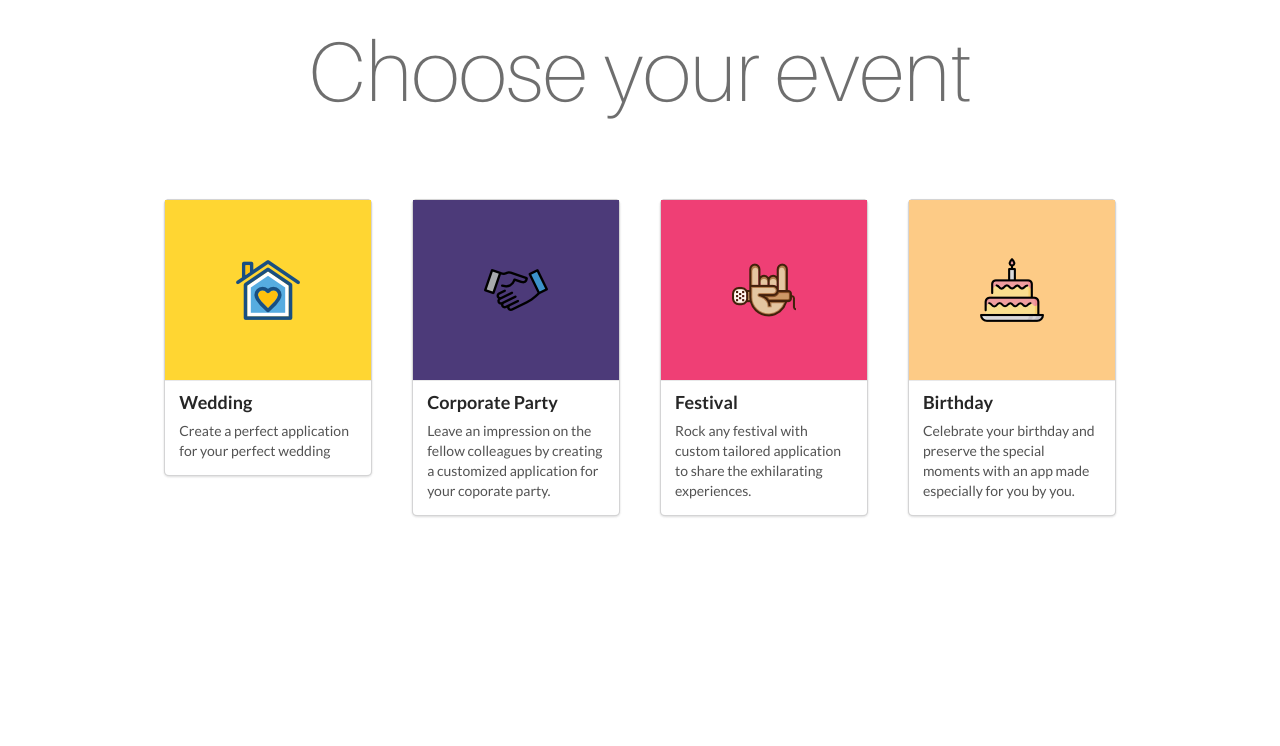
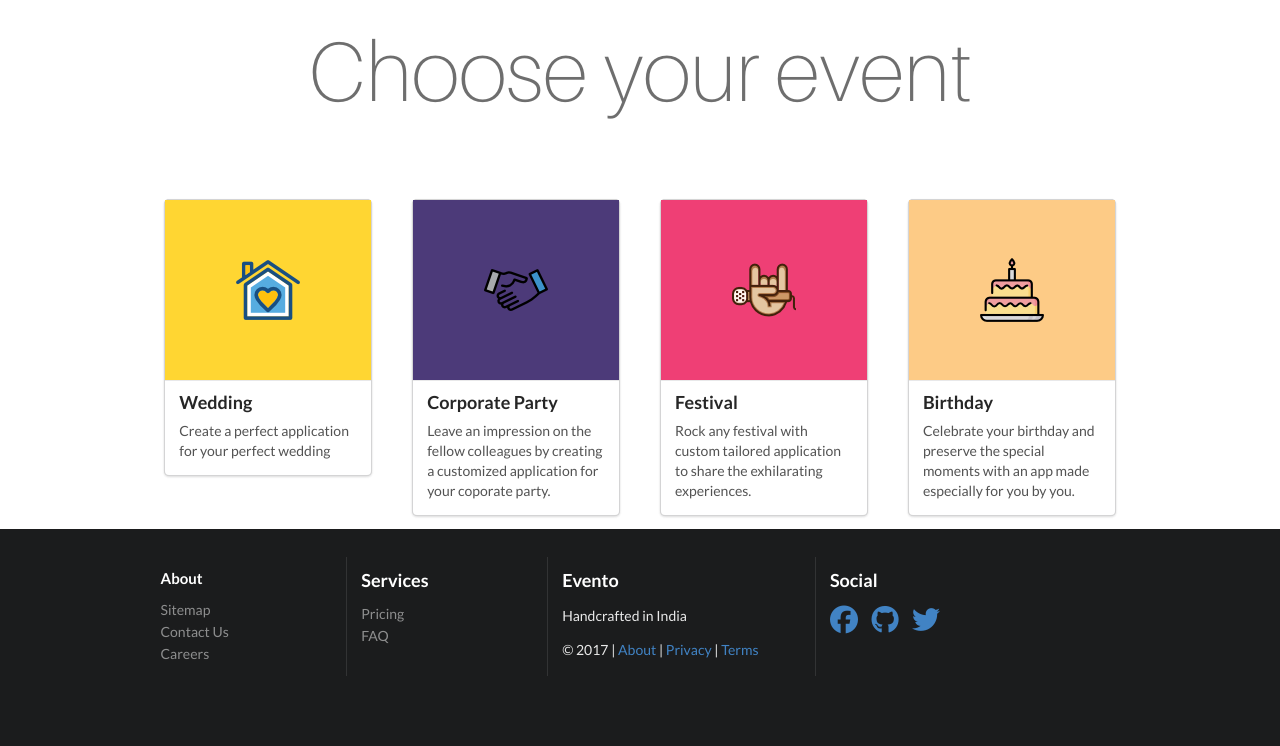
Before and after one commit to utkarshnath/Android-App-Generator-Frontend, a plain HTML site: page index.html in a window 1280 px wide. Shown: the part 984-1730 px from the top of the page. Before the commit the page ends 1513 px from the top, so only its background shows below. Drawn offline with Linux system fonts and the light colour scheme.

Commit message:
Footer (#5)
* Add Header

```diff
--- a/index.html
+++ b/index.html
@@ -21,9 +21,10 @@
   <script src="public/javascripts/glide.min.js"></script>
   <!-- SMOOTH SCROLLING -->
   <script src="public/javascripts/smooth-scroll.min.js"></script>
-
   <!-- Client Script -->
   <script type="text/javascript" src="public/javascripts/evento.core.js"></script>
+  <!-- FONT-AWESOME JAVASCRIPT -->
+  <script src="https://use.fontawesome.com/82721ff0bc.js"></script>
 
   <link rel="shortcut icon" href="public/images/favicon.png">
   <title>Evento</title>
@@ -216,6 +217,46 @@
   </div>
   <a id="event_selection" href="#event_selection"></a>
 
+  <div class="ui inverted vertical footer segment" style="margin-top:1em;">
+   <div class="ui container">
+     <div class="ui stackable inverted divided equal height stackable grid" style="padding:2em 0em 5em 6em;">
+       <div class="three wide column">
+         <h4 class="ui inverted header">About</h4>
+         <div class="ui inverted link list">
+           <a href="#" class="item">Sitemap</a>
+           <a href="#" class="item">Contact Us</a>
+           <a href="#" class="item">Careers</a>
+         </div>
+       </div>
+       <div class="three wide column">
+         <h3 class="ui inverted header">Services</h3>
+         <div class="ui inverted link list">
+           <a href="#" class="item">Pricing</a>
+           <a href="#" class="item">FAQ</a>
+         </div>
+       </div>
+       <div class="four wide column">
+        <h3 class="ui inverted header">Evento</h3>
+        <p>Handcrafted in India</p>
+        <p class="terms-privacy">&copy; 2017 |
+          <a class="terms-privacy" href="/about">About</a> |
+          <a class="terms-privacy" href="/privacy-policy">Privacy</a> |
+          <a class="terms-privacy" href="/terms">Terms</a>
+        </p>
+      </div>
+      <div class="six wide column">
+       <h3 class="ui inverted header">Social</h3>
+       <p><a href="https://www.facebook.com" target="_blank"><i class="fa fa-facebook-official fa-2x" aria-hidden="true"></i></a>
+          &nbsp &nbsp
+          <a href="https://github.com/utkarshnath/Auto-Android-Frontend" target="_blank"><i class="fa fa-github fa-2x" aria-hidden="true"></i></a>
+          &nbsp &nbsp
+          <a href="https://www.twitter.com" target="_blank"><i class="fa fa-twitter fa-2x" aria-hidden="true"></i></a>
+       </p>
+     </div>
+     </div>
+   </div>
+  </div>
+
 </body>
 
 </html>
```
Also changed, not shown: public/javascripts/evento.core.js (+7 -0 lines).
